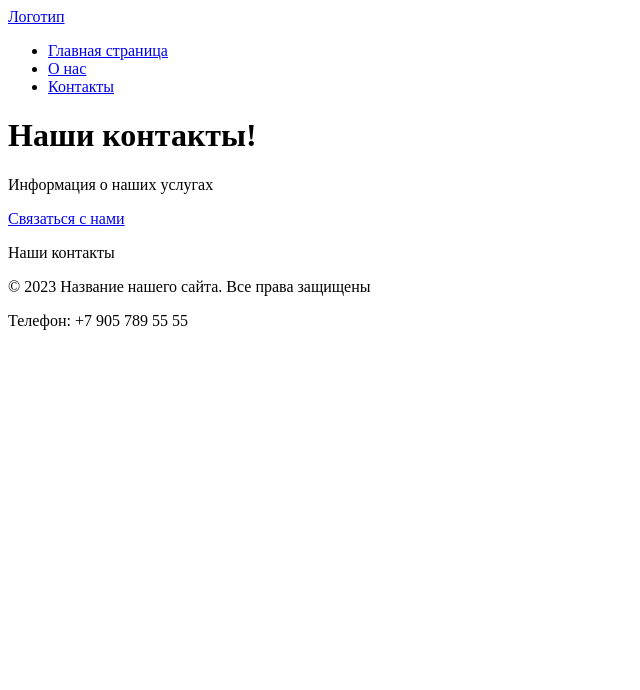
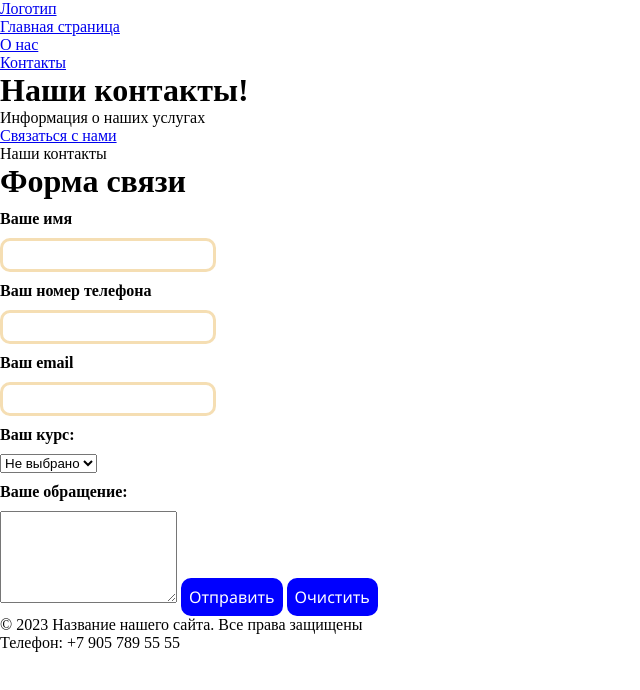
Before and after one commit to me1lkom/my-awesome-project, a plain HTML site: page src/contacts.html in a window 1280 px wide. Shown: the whole page, without its empty margins (0-640 px from the left). Drawn offline with Linux system fonts and the light colour scheme.

Commit message:
Добавлен style.css

```diff
--- a/src/contacts.html
+++ b/src/contacts.html
@@ -1,10 +1,11 @@
 <!DOCTYPE html>
 <html lang="ru">
 <head>
- <meta charset="UTF-8">
- <meta name="viewport" content="width=device-width, initial-scale=1.0">
- <title>Контакты</title>
- <link rel="icon" href="../assets/favicon.ico" type="image/x-icon">
+    <meta charset="UTF-8">
+    <meta name="viewport" content="width=device-width, initial-scale=1.0">
+    <title>Контакты</title>
+    <link rel="icon" href="../assets/favicon.ico" type="image/x-icon">
+    <link rel="stylesheet" href="../static/style.css">
 </head>
 <body>
     <header>
@@ -30,6 +31,34 @@
             <p>Наши контакты</p>
 
         </section>
+
+        <h1>Форма связи</h1>
+        <form>
+            <label for="username">Ваше имя</label>
+            <input type="text" id="name" name="user_name">
+
+            <label for="phone">Ваш номер телефона</label>
+            <input type="text" id="phone" name="phone">
+
+            <label for="email">Ваш email</label>
+            <input type="email" id="email" name="email">
+
+            <label for="course">Ваш курс:</label>
+            <select id="course" name="course">
+                <option value="No">Не выбрано</option>
+                <option value="1">1 Курс</option>
+                <option value="2">2 Курс</option>
+                <option value="3">3 Курс</option>
+                <option value="4">4 Курс</option>
+                <option value="other">Другой</option>
+            </select>
+
+            <label for="massage">Ваше обращение:</label>
+            <textarea id="massage" name="massage" rows="6"></textarea>
+
+            <button type="submit" id="submit">Отправить</button>
+            <button type="reset" id="reset">Очистить</button>
+        </form>
     </main>
 
     <footer>
--- /dev/null
+++ b/static/style.css
@@ -0,0 +1,44 @@
+* {
+    margin: 0; /* Внешние отступы */
+    padding: 0; /* Внутренние отстпы*/
+    box-sizing: border-box;
+}
+
+input, button {
+    border: none;
+    outline: none;
+    font-family: inherit;
+    font-size: inherit;
+}
+/* Теперь свои стили*/
+
+label {
+    display: block; /* label вертикально */
+    font-weight: bold; /* полужирный */
+    margin-bottom: 10px; /* отступ снизу */
+    margin-top: 10px; /* отступ сверху */
+}
+
+input {
+    border: 3px solid wheat;
+    border-radius: 10px;
+    padding: 5px;
+}
+
+input:focus {
+    background-color: green;
+}
+
+button {
+    padding: 5px;
+    border: 3px solid blue;
+    background-color: blue;
+    border-radius: 10px;
+    color: white;
+    font-family: 'Segoe UI', Tahoma, Geneva, Verdana, sans-serif;
+}
+
+button:hover {
+    background-color: darkblue;
+    color: crimson;
+}
```
Also changed, not shown: src/about.html (+6 -4 lines), src/index.html (+6 -4 lines).
